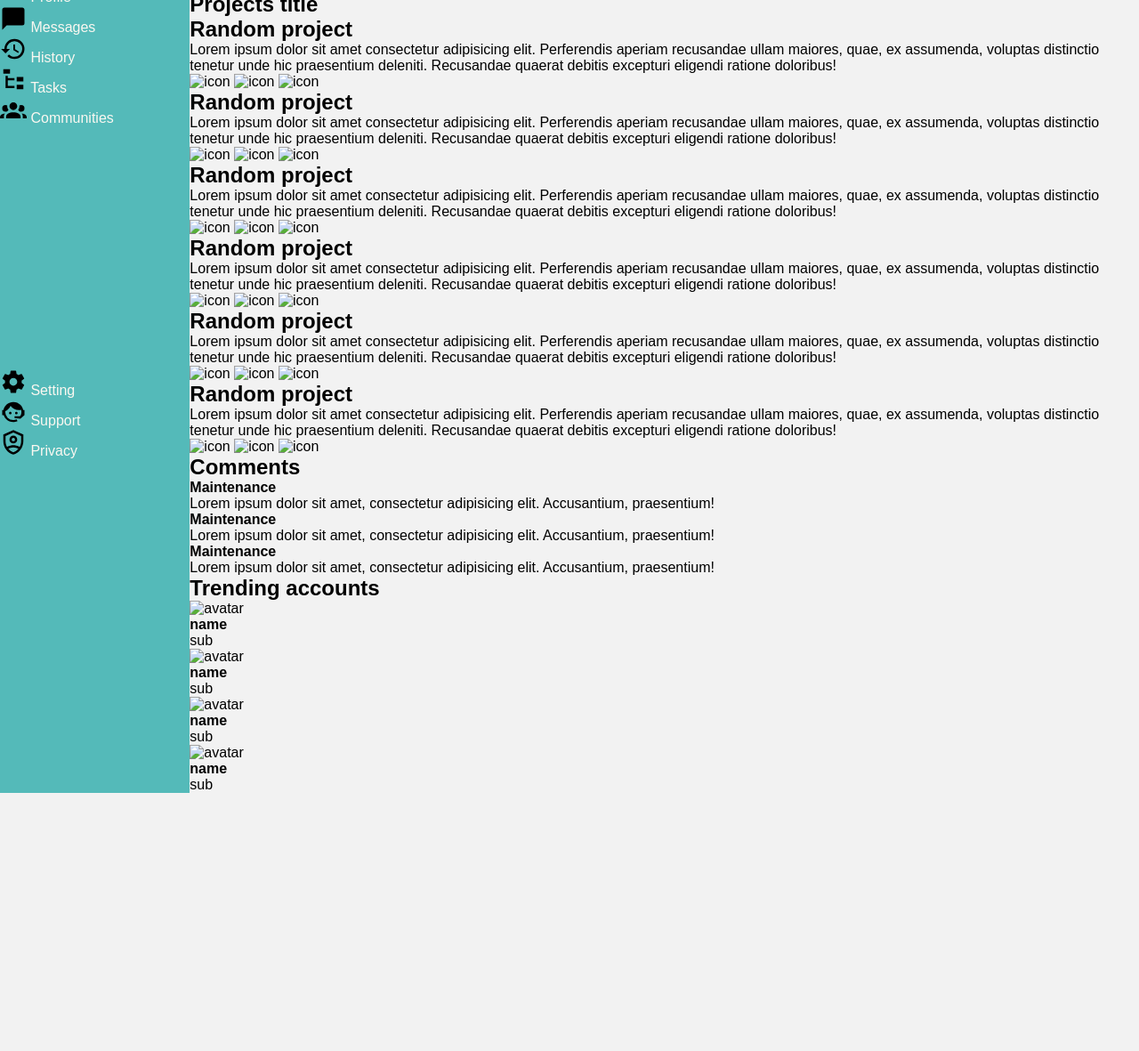
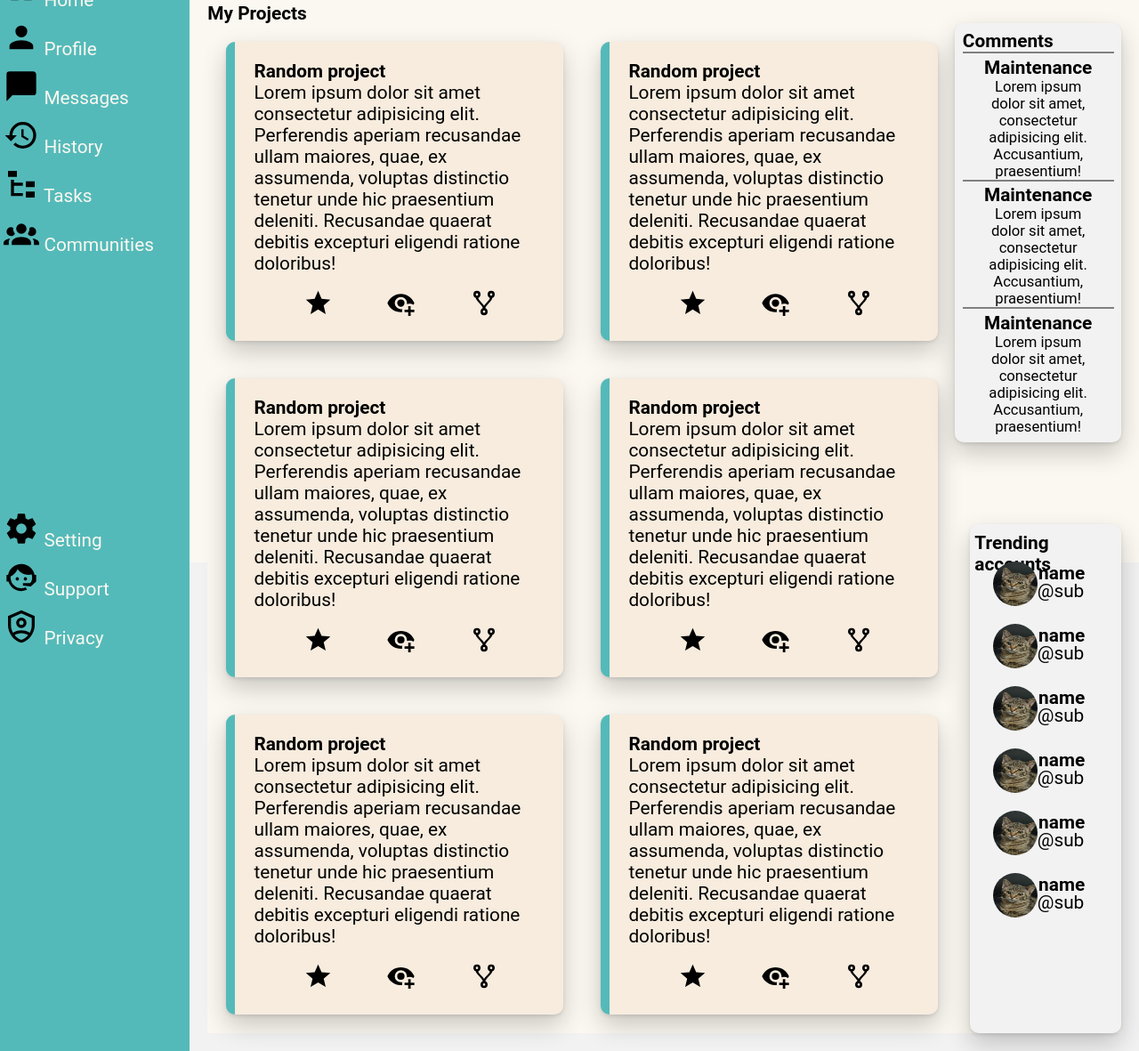
Before and after one commit to DimitarGateshki/Odin-project-Admin-Dashboard-project, a plain HTML site: page index.html in a window 1280 px wide. Shown: the part 168-1349 px from the top of the page at 89% size. Before the commit the page ends 1059 px from the top, so only its background shows below. Drawn offline with Linux system fonts and the light colour scheme.

Commit message:
Finished the webpage
Finished the design and added the imgs

```diff
--- a/index.html
+++ b/index.html
@@ -12,7 +12,7 @@
     <div class="page">
         <!--Sidbar-->
         <div class="sidebar">
-            <img src="" alt="logo" class="logo">
+            <img src="" alt="" class="logo">
 
             <!--First Menu-->
             <ul class="first-menu-section">
@@ -89,16 +89,16 @@
 
         <div class="content">
             <div class="projects">
-                <h2 class="title">Projects title</h2>
+                <h2 class="title">My Projects</h2>
                 <div class="card">
                     <h2>Random project</h2>
                     <p>Lorem ipsum dolor sit amet consectetur adipisicing elit. Perferendis aperiam recusandae ullam maiores, quae, ex assumenda, voluptas distinctio tenetur unde hic praesentium deleniti. Recusandae quaerat debitis excepturi eligendi ratione doloribus!
 
                     </p>
                     <div>
-                        <img src="" alt="icon">
-                        <img src="" alt="icon">
-                        <img src="" alt="icon">
+                        <img src="imgs/star.svg" alt="icon">
+                        <img src="imgs/eye-plus.svg" alt="icon">
+                        <img src="imgs/source-fork.svg" alt="icon">
                     </div>
                 </div>
                 <div class="card">
@@ -107,9 +107,9 @@
 
                     </p>
                     <div>
-                        <img src="" alt="icon">
-                        <img src="" alt="icon">
-                        <img src="" alt="icon">
+                        <img src="imgs/star.svg" alt="icon">
+                        <img src="imgs/eye-plus.svg" alt="icon">
+                        <img src="imgs/source-fork.svg" alt="icon">
                     </div>
                 </div>
                 <div class="card">
@@ -118,9 +118,9 @@
 
                     </p>
                     <div>
-                        <img src="" alt="icon">
-                        <img src="" alt="icon">
-                        <img src="" alt="icon">
+                        <img src="imgs/star.svg" alt="icon">
+                        <img src="imgs/eye-plus.svg" alt="icon">
+                        <img src="imgs/source-fork.svg" alt="icon">
                     </div>
                 </div>
                 <div class="card">
@@ -129,9 +129,9 @@
 
                     </p>
                     <div>
-                        <img src="" alt="icon">
-                        <img src="" alt="icon">
-                        <img src="" alt="icon">
+                        <img src="imgs/star.svg" alt="icon">
+                        <img src="imgs/eye-plus.svg" alt="icon">
+                        <img src="imgs/source-fork.svg" alt="icon">
                     </div>
                 </div>
                 <div class="card">
@@ -140,9 +140,9 @@
 
                     </p>
                     <div>
-                        <img src="" alt="icon">
-                        <img src="" alt="icon">
-                        <img src="" alt="icon">
+                        <img src="imgs/star.svg" alt="icon">
+                        <img src="imgs/eye-plus.svg" alt="icon">
+                        <img src="imgs/source-fork.svg" alt="icon">
                     </div>
                 </div>
                 <div class="card">
@@ -151,9 +151,9 @@
 
                     </p>
                     <div>
-                        <img src="" alt="icon">
-                        <img src="" alt="icon">
-                        <img src="" alt="icon">
+                        <img src="imgs/star.svg" alt="icon">
+                        <img src="imgs/eye-plus.svg" alt="icon">
+                        <img src="imgs/source-fork.svg" alt="icon">
                     </div>
                 </div>
 
@@ -176,28 +176,40 @@
             <div class="trending">
                 <h2 class="title">Trending accounts</h2>
                 <div class="avatar">
-                    <img src="" alt="avatar">
+                    <img src="imgs/pexels-wojciech-kumpicki-2071882.jpg" alt="avatar">
                     <div>
                      <h4>name</h4>
-                     <p>sub</p>
+                     <p>@sub</p>
                     </div>
 
-                    <img src="" alt="avatar">
+                    <img src="imgs/pexels-wojciech-kumpicki-2071882.jpg" alt="avatar">
                     <div>
                      <h4>name</h4>
-                     <p>sub</p>
+                     <p>@sub</p>
                     </div>
 
-                    <img src="" alt="avatar">
+                    <img src="imgs/pexels-wojciech-kumpicki-2071882.jpg" alt="avatar">
                     <div>
                      <h4>name</h4>
-                     <p>sub</p>
+                     <p>@sub</p>
                     </div>
 
-                    <img src="" alt="avatar">
+                    <img src="imgs/pexels-wojciech-kumpicki-2071882.jpg" alt="avatar">
                     <div>
                      <h4>name</h4>
-                     <p>sub</p>
+                     <p>@sub</p>
+                    </div>
+
+                    <img src="imgs/pexels-wojciech-kumpicki-2071882.jpg" alt="avatar">
+                    <div>
+                     <h4>name</h4>
+                     <p>@sub</p>
+                    </div>
+
+                    <img src="imgs/pexels-wojciech-kumpicki-2071882.jpg" alt="avatar">
+                    <div>
+                     <h4>name</h4>
+                     <p>@sub</p>
                     </div>
                 </div>
             </div>
--- a/style.css
+++ b/style.css
@@ -5,16 +5,22 @@
     --main2:#FBF8F1;
     --font-color:#020202;
     background-color:#f2f2f2 ;
-    font-family: "Source Sans Pro", sans-serif;
+    font-family: "Roboto", sans-serif;
+    font-size: 1.3rem;
 
 
 }
 *{
     padding: 0%;
     margin: 0%;
+    font-family: "Roboto", sans-serif;
+    font-size: 1rem;
+
+
 }
 .page{
     display: grid;
+    background-color: var(--main2);
     height: 100vh;
     width: 100vw;
     grid-template-columns:1fr 5fr ;
@@ -35,6 +41,7 @@
     width: 95%;
     height: auto;
     padding: 10px;
+    margin-bottom: 10%;
 }
 
 .first-menu-section,
@@ -44,12 +51,35 @@
     align-items: flex-start;
     list-style: none;
     padding: 0;
+    padding-left: 2%;
     margin: 0;
+    font-size: 1.5rem;
 }
 .icon{
-    width: 30px;
-    height: 30px;
+    width: 40px;
+    height: 40px;
+
 }
+
+.first-menu-section > li,
+.second-menu-section > li {
+  text-align: start;
+  display: block;
+  margin-bottom: 10px;
+}
+
+.first-menu-section > li,
+.second-menu-section > li{
+  vertical-align: bottom;
+}
+
+li:hover {
+    color: var(--acc);
+  }
+
+  li {
+    cursor: pointer;
+  }
 
 /*Header*/
 .header{
@@ -70,8 +100,8 @@ grid-column: 2;
 
 #search{
     border-radius: 10px;
-    background-color: #757575 ;
-    border: none;
+    background-color: var(--main2) ;
+    border: 2 solid #020202;
     padding: 8px;
     max-width: 700px;
 }
@@ -152,3 +182,146 @@ img[src="imgs/bell-ring.svg"]{
     background-color: #757575;
     color: var(--main1);
 }
+
+/* Main content*/
+.content{
+    margin: 20px;
+    margin-top: 35px;
+    grid-row: 2/-1;
+    grid-column: 2/-1;
+    background-color: var(--main2);
+    display: grid;
+    gap:15px;
+    grid-template-areas:
+    "project project project project project comments"
+    "project project project project project trending"
+    ;
+}
+
+.projects{
+    grid-area: project;
+    position: relative;
+    display: grid;
+    grid-template-columns: repeat(2,minmax(300px,100%));
+    grid-template-rows: repeat(3,minmax(300px,100%));
+}
+
+.projects .title{
+    position: absolute;
+
+    top: -2%;
+}
+
+.card{
+    display: grid;
+    border-left: var(--side) 10px solid;
+    padding:5%;
+    border-radius: 10px;
+    margin: 5%;
+    background-color: var(--main1);
+    box-shadow: rgba(0, 0, 0, 0.2) 0px 12px 28px 0px,
+    rgba(0, 0, 0, 0.1) 0px 2px 4px 0px,
+    rgba(255, 255, 255, 0.05) 0px 0px 0px 1px inset;
+}
+
+.card p{
+    color: var(--font-color);
+}
+
+.card div{
+    justify-self: end;
+}
+
+.card img{
+    width: 10%;
+    margin-top: 5%;
+    margin-left: 17%;
+}
+
+/*Comments*/
+
+.comments{
+    position: relative;
+    border-radius: 10px;
+    margin-left: -10%;
+    padding: 5%;
+    background-color: rgb(242, 242, 242);
+    height: fit-content;
+    width: 100%;
+    box-shadow: rgba(0, 0, 0, 0.2) 0px 12px 28px 0px,
+    rgba(0, 0, 0, 0.1) 0px 2px 4px 0px,
+    rgba(255, 255, 255, 0.05) 0px 0px 0px 1px inset;
+}
+
+.no-board{
+    border-top: none;
+}
+
+.comments p{
+    width: 80%;
+    margin-left:10%;
+    font-size: 0.8rem;
+    text-align: center;
+    margin-top: 0;
+    color: var(--font-color);
+}
+
+.comments h4{
+    border-top: gray 2px solid;
+    text-align: center;
+    padding-top: 2%;
+}
+
+/*Trending*/
+
+.trending{
+    position: relative;
+    border-radius: 10px;
+    background-color: #f2f2f2;
+    display: flex;
+    flex-direction: column;
+    justify-content: center;
+    align-items: center;
+    gap:20%;
+    box-shadow: rgba(0, 0, 0, 0.2) 0px 12px 28px 0px,
+    rgba(0, 0, 0, 0.1) 0px 2px 4px 0px,
+    rgba(255, 255, 255, 0.05) 0px 0px 0px 1px inset;
+}
+
+.trending div{
+    display: grid;
+    position: relative;
+    padding: 2%;
+    margin-bottom: 40%;
+    grid-template-columns: min-content 2fr;
+    width: 70%;
+}
+
+.trending img {
+    width: 50px;
+    height: 50px;
+    margin-bottom: 40%;
+    margin-right: 5%;
+    border-radius: 50%;
+  }
+
+  .trending p {
+    position: absolute;
+    top: 50%;
+    color: var(--font-color);
+  }
+
+  .trending .title{
+    top: 1%;
+    left: 1%;
+    padding: 2%;
+    position: absolute;
+  }
+
+  img {
+    cursor: pointer;
+  }
+
+  .avatar {
+    min-width: fit-content;
+  }
```
Also changed, not shown: imgs/eye-plus.svg (added), imgs/pexels-mike-cho-11565895.jpg (added), imgs/pexels-wojciech-kumpicki-2071882.jpg (added), imgs/source-fork.svg (added), imgs/star.svg (added), 1 other file.
